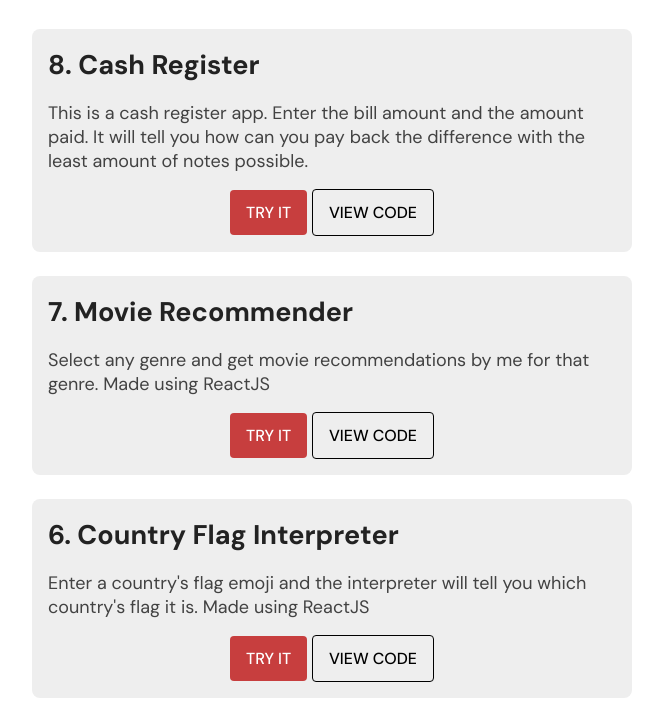
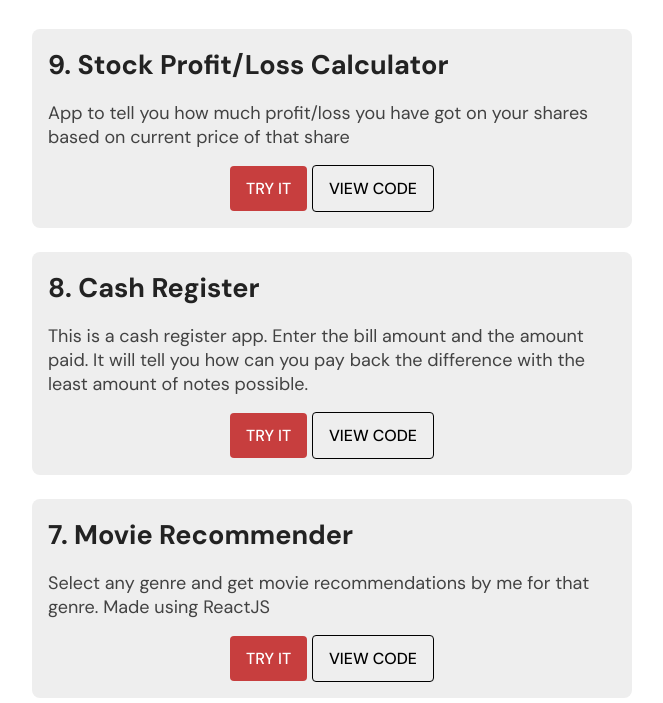
Before and after one commit to tejpatelme/tejpatel-portfolio, a plain HTML site: page projects.html in a window 1280 px wide. Shown: the part 97-800 px from the top of the page, without its empty margins (308-971 px from the left). Drawn offline with Linux system fonts and the light colour scheme.

Commit message:
add : a project

```diff
--- a/projects.html
+++ b/projects.html
@@ -26,6 +26,24 @@
             </li>
         </ul>
     </nav>
+
+    <section class="section">
+        <h2>9. Stock Profit/Loss Calculator
+        </h2>
+        <p>
+            App to tell you how much profit/loss you have got on your shares based on current price of that share
+        </p>
+        <div class="centered-container">
+            <a class="link primary-link" href="https://calcstock.netlify.app/"
+            target="_blank">
+                TRY IT
+            </a>
+            <a class="link secondary-link" href="https://github.com/tejpatelme/stock-profit-loss"
+            target="_blank">
+                VIEW CODE
+            </a>
+        </div>
+    </section>
 
     <section class="section">
         <h2>8. Cash Register
```
